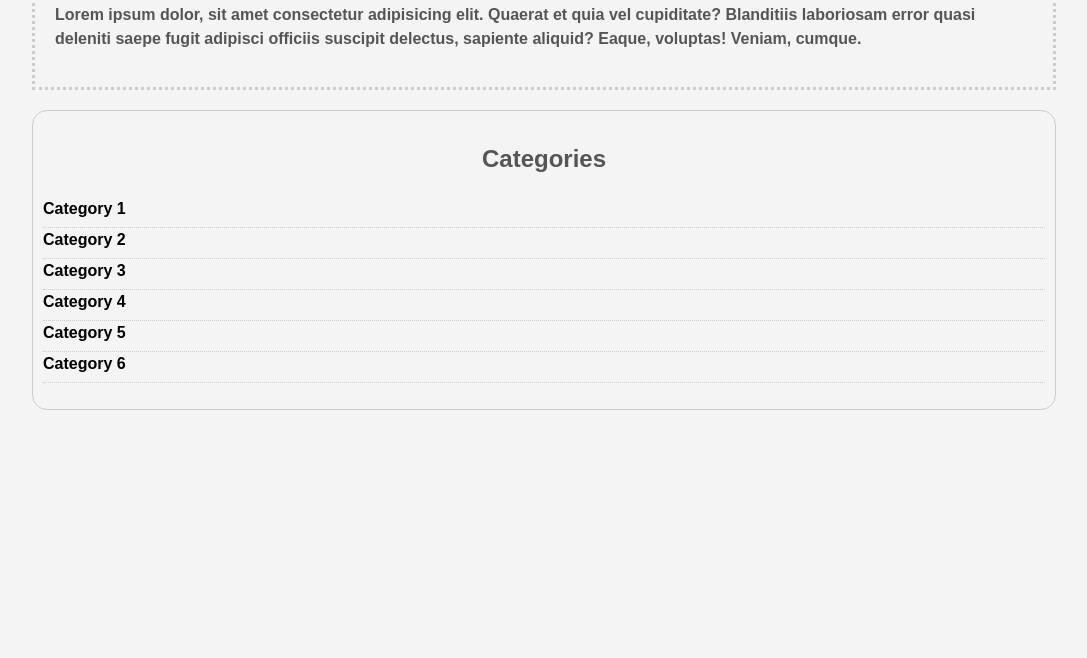
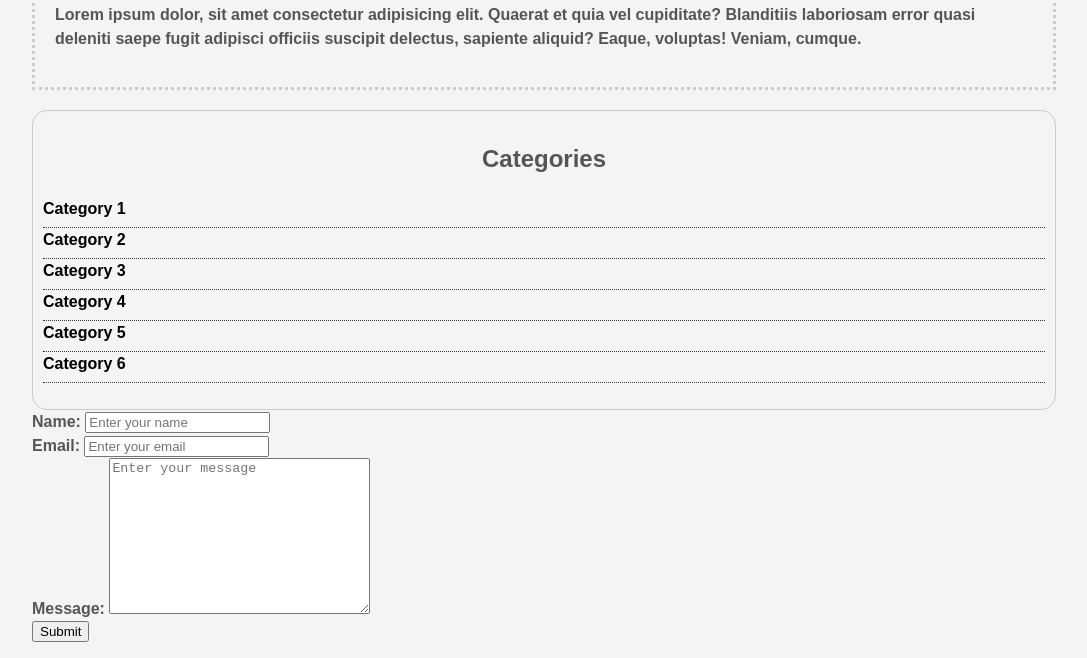
Before and after one commit to Opeoluwa-Fatunmbi/css-crash-course, a plain HTML site: page index.html in a window 1280 px wide. Shown: the part 404-1062 px from the top of the page, without its empty margins (96-1183 px from the left). Before the commit the page ends 814 px from the top, so only its background shows below. Drawn offline with Linux system fonts and the light colour scheme.

Commit message:
[Add] Inquires form and styles

```diff
--- a/css/style.css
+++ b/css/style.css
@@ -86,5 +86,6 @@ body{
 
 .categories li{
     padding-bottom: 6px;
-    border-bottom: 1px dotted #ccc;
+    border-bottom: 1px dotted #333;
+    /* list-style-image: url('../images/checkmark.png'); */
 }
--- a/index.html
+++ b/index.html
@@ -39,6 +39,24 @@
             </ul>
 
         </div>
+
+        <form action="">
+            <div class="form-group">
+                <label for="name">Name: </label>
+                <input type="text" name="name" placeholder="Enter your name">
+            </div>
+            <div class="form-group">
+                <label for="email">Email: </label>
+                <input type="email" name="email" placeholder="Enter your email">
+            </div>
+            <div class="form-group">
+                <label for="message">Message: </label>
+                <textarea name="message" id="message" cols="30" rows="10" placeholder="Enter your message"></textarea>
+            </div>
+            <input type="submit" value="Submit">
+        </form>
     </div>
+
+
 </body>
 </html>
```
Also changed, not shown: images/checkmark.png (added).
